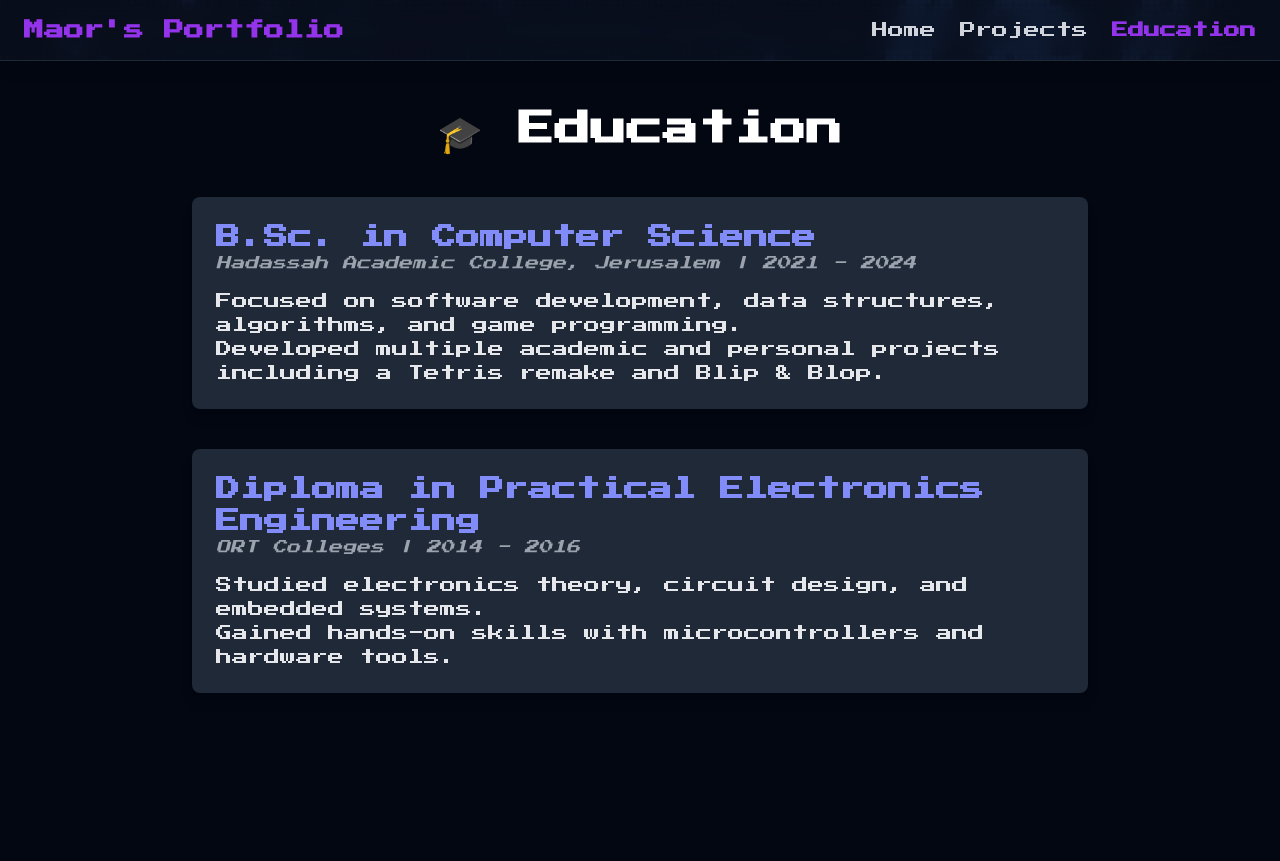
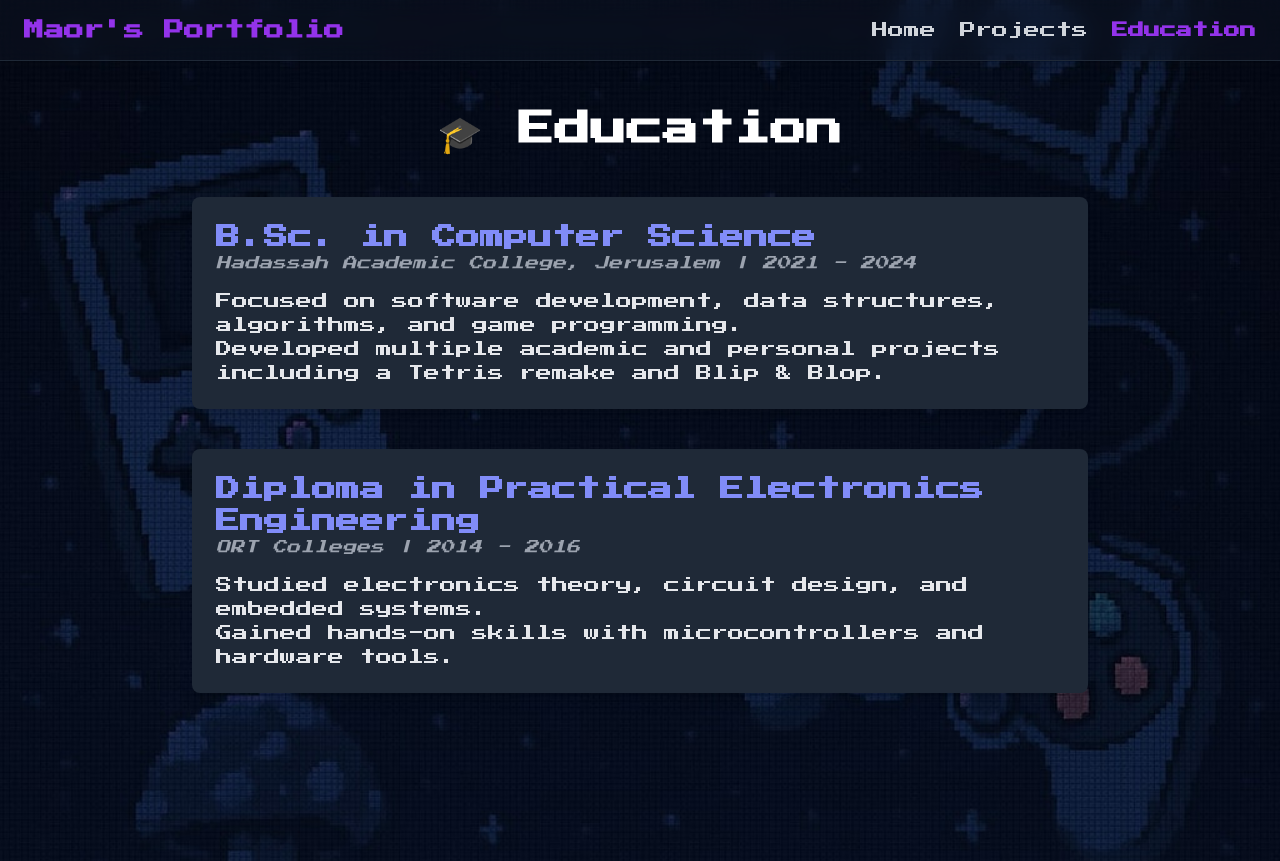
Before and after one commit to MaorMan1/my-portfolio, a React (Vite) app in the folder frontend/: page /education in a window 1280 px wide. Built offline with nearby package versions, Linux system fonts and the light colour scheme.

Commit message:
Home page additions

```diff
--- a/frontend/src/pages/Education.tsx
+++ b/frontend/src/pages/Education.tsx
@@ -17,7 +17,7 @@ Gained hands-on skills with microcontrollers and hardware tools.`
 
 function Education() {
   return (
-    <section className="min-h-screen bg-gray-950 text-white px-4 py-12">
+    <section className="min-h-screen text-white px-4 py-12">
       <div className="max-w-4xl mx-auto">
         <h1 className="text-4xl font-bold text-center mb-12">🎓 Education</h1>
 
--- a/frontend/src/pages/Projects.tsx
+++ b/frontend/src/pages/Projects.tsx
@@ -19,7 +19,7 @@ function Projects() {
   }, [])
 
 return (
-  <div className="min-h-screen bg-gray-950 text-white px-4 py-12">
+  <div className="min-h-screen text-white px-4 py-12">
     <div className="max-w-7xl mx-auto">
       <h1 className="text-4xl font-bold text-center mb-10">🎮 My Game Projects</h1>
 
```
